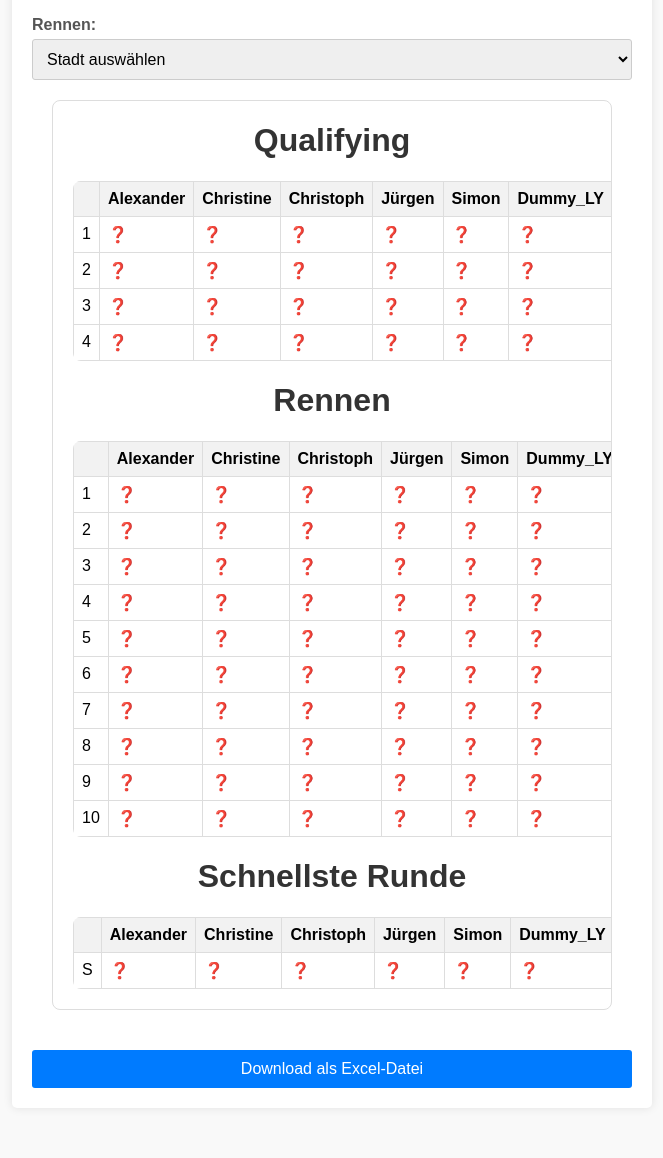
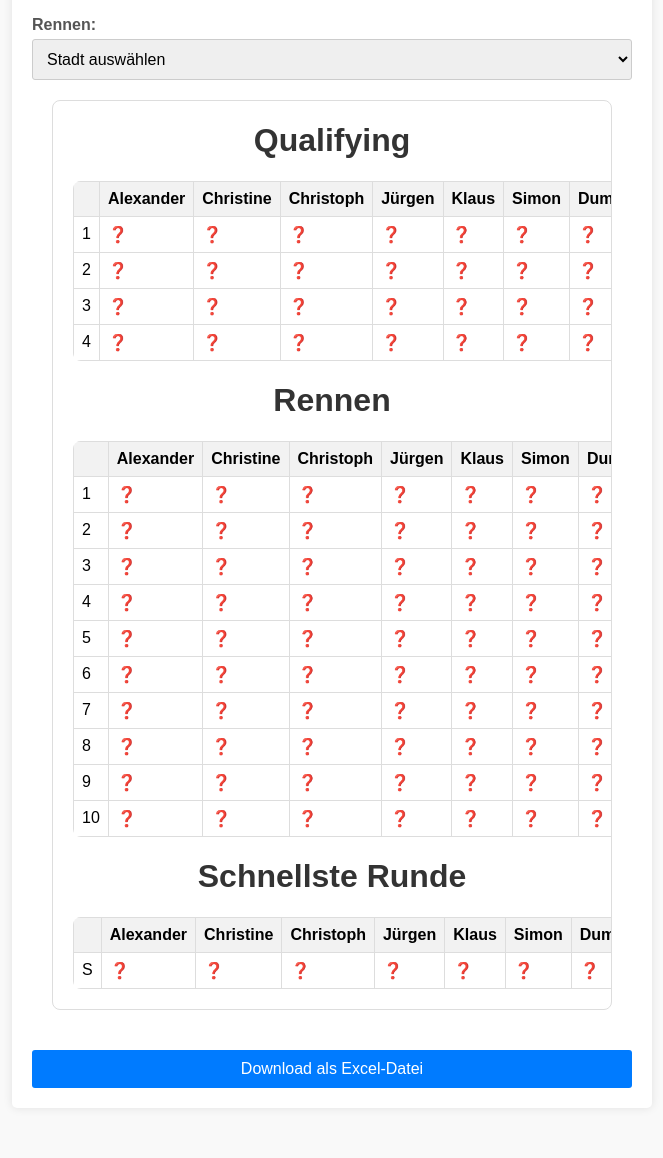
Before and after one commit to CBerninger88/Formel1_Tippspiel, a Flask app: page / in a window 1280 px wide. Shown: the part 555-1713 px from the top of the page, without its empty margins (308-971 px from the left). Run offline with Flask 3, Linux system fonts and the light colour scheme; data that the repository does not hold is empty; some libraries are stand-ins or nearby versions.

Commit message:
Klaus hinzugefügt

```diff
--- a/static/pages/home.js
+++ b/static/pages/home.js
@@ -73,7 +73,7 @@ export function initHomePage(){
 
         if (!qTippTabelle || !rTippTabelle || ! fTippTabelle) return
 
-        const names = ['Alexander','Christine', 'Christoph', 'Jürgen', 'Simon',  'Dummy_LY', 'Dummy_Kon', 'Dummy_WM', 'Dummy_LR', 'Ergebnis'];
+        const names = ['Alexander','Christine', 'Christoph', 'Jürgen', 'Klaus', 'Simon',  'Dummy_LY', 'Dummy_Kon', 'Dummy_WM', 'Dummy_LR', 'Ergebnis'];
         const qplatzierungen = [1,2,3,4];
         const rplatzierungen = [1,2,3,4,5,6,7,8,9,10];
 
--- a/static/pages/rennergebnis.js
+++ b/static/pages/rennergebnis.js
@@ -39,7 +39,7 @@ export function initRennergebnisPage(){
 
     function fetchPunkte(calcNew) {
         const tabelle = document.getElementById('rennergebnisTabelle').querySelector('tbody');
-        const names = ['Alexander', 'Christine', 'Christoph', 'Jürgen', 'Simon', 'Dummy_LR', 'Dummy_Kon', 'Dummy_LY', 'Dummy_WM'];
+        const names = ['Alexander', 'Christine', 'Christoph', 'Jürgen', 'Klaus', 'Simon', 'Dummy_LR', 'Dummy_Kon', 'Dummy_LY', 'Dummy_WM'];
 
         const selectedCity = citySelect.value;
 
--- a/templates/home.html
+++ b/templates/home.html
@@ -55,6 +55,7 @@
                         <th>Christine</th>
                         <th>Christoph</th>
                         <th>Jürgen</th>
+                        <th>Klaus</th>
                         <th>Simon</th>
                         <th>Dummy_LY</th>
                         <th>Dummy_Kon</th>
@@ -77,6 +78,7 @@
                         <th>Christine</th>
                         <th>Christoph</th>
                         <th>Jürgen</th>
+                        <th>Klaus</th>
                         <th>Simon</th>
                         <th>Dummy_LY</th>
                         <th>Dummy_Kon</th>
@@ -99,6 +101,7 @@
                         <th>Christine</th>
                         <th>Christoph</th>
                         <th>Jürgen</th>
+                        <th>Klaus</th>
                         <th>Simon</th>
                         <th>Dummy_LY</th>
                         <th>Dummy_Kon</th>
```
Also changed, not shown: templates/rennergebnis.html (+8 -0 lines).
